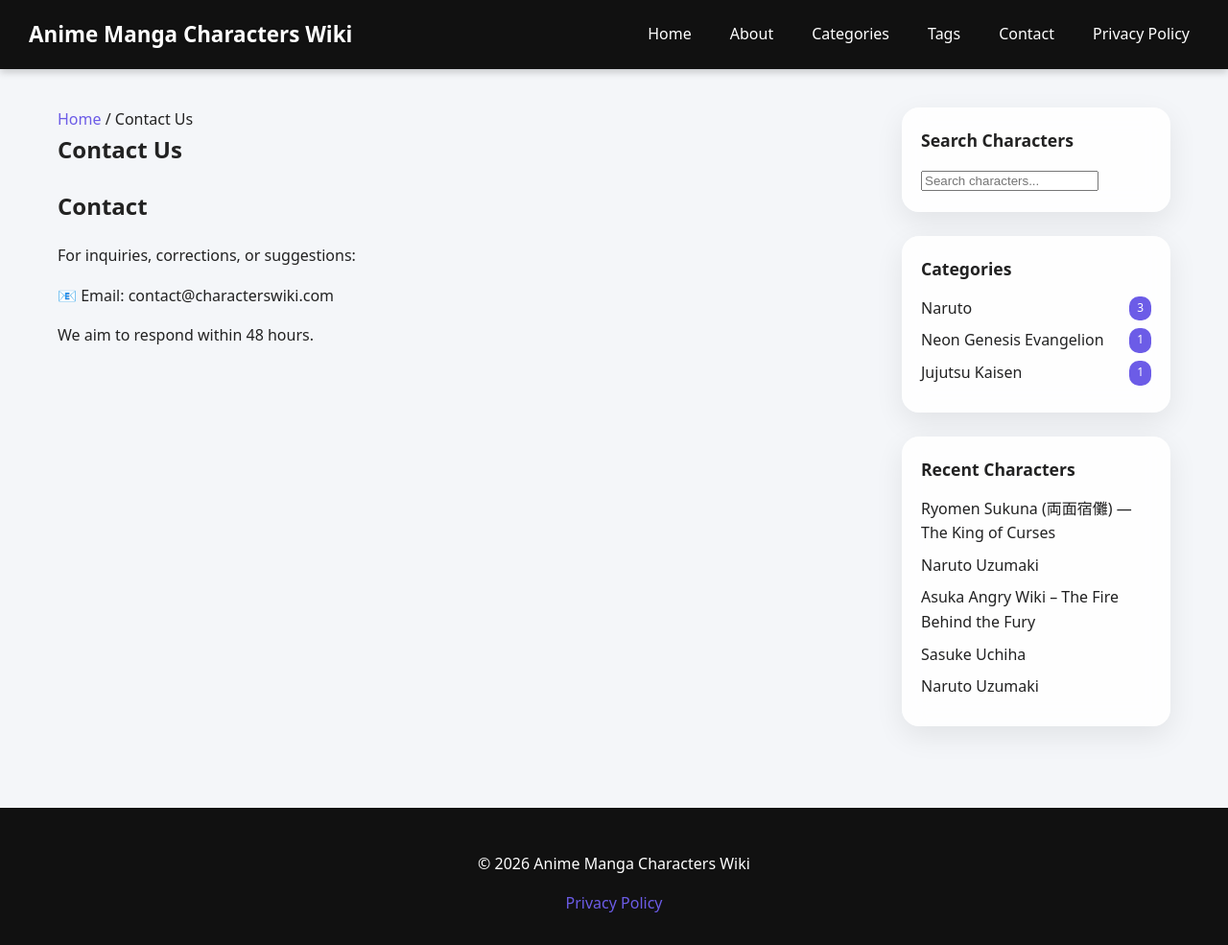
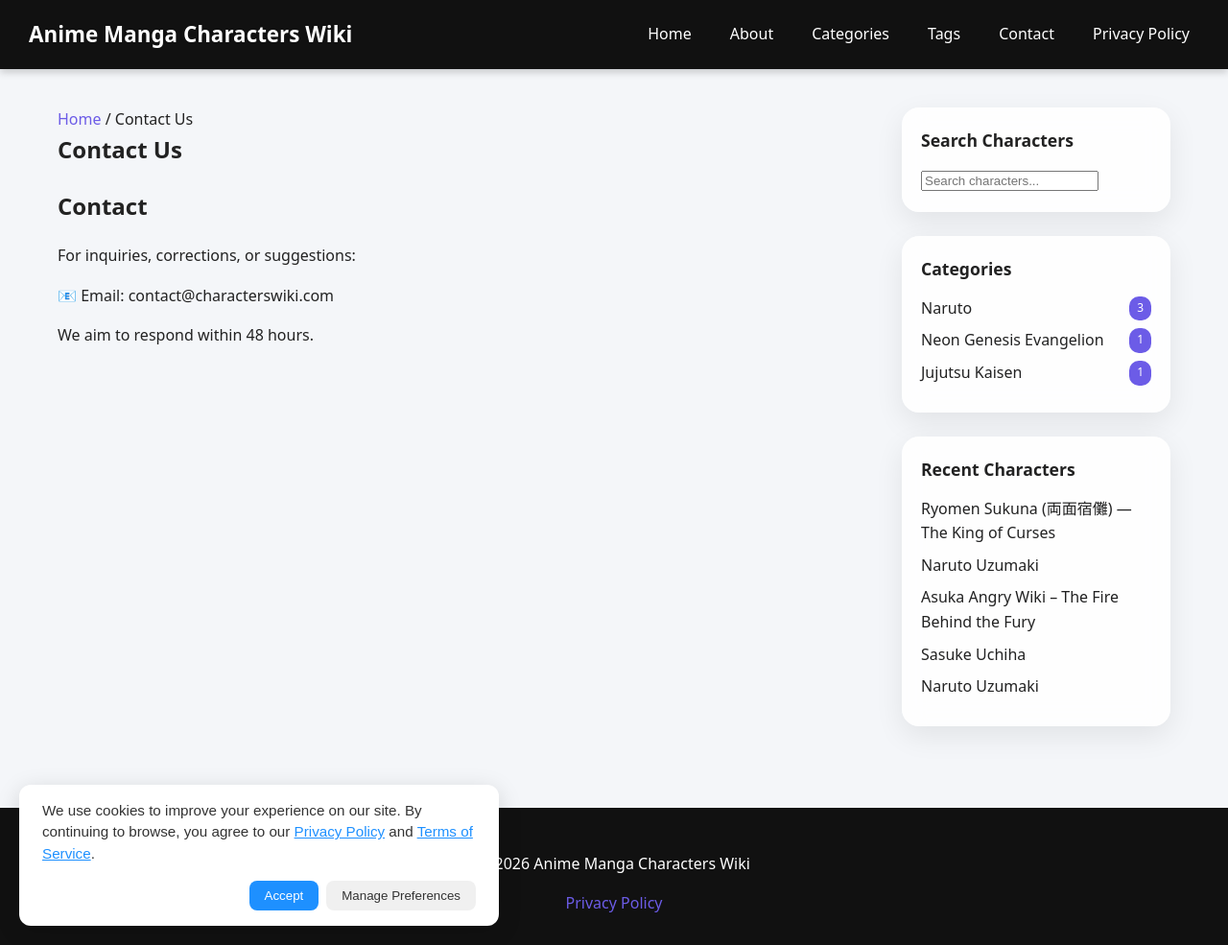
Before and after one commit to characterswiki/characters, a Jekyll site: the page built from _pages/contact.md, in a window 1280 px wide and 985 px high. Shown: the whole window at 96% size. Built offline with Jekyll 4.4.1, drawn with Linux system fonts in a browser that asks for light colours.

Commit message:
Update default.html

```diff
--- a/_layouts/default.html
+++ b/_layouts/default.html
@@ -31,6 +31,116 @@
   {% include footer.html %}
 
   <script src="{{ site.baseurl }}/assets/js/main.js"></script>
+  <!-- Cookie Consent Popup -->
+<div id="cookie-consent" class="cookie-popup">
+  <div class="cookie-content">
+    <p>
+      We use cookies to improve your experience on our site. By continuing to browse, you agree to our
+      <a href="/privacy-policy" target="_blank">Privacy Policy</a> and
+      <a href="/terms" target="_blank">Terms of Service</a>.
+    </p>
+    <div class="cookie-actions">
+      <button id="accept-cookies">Accept</button>
+      <button id="manage-cookies">Manage Preferences</button>
+    </div>
+  </div>
+</div>
+
+<style>
+/* Cookie Popup Styles */
+.cookie-popup {
+  position: fixed;
+  bottom: 20px;
+  left: 20px;
+  right: 20px;
+  max-width: 500px;
+  background: #fff;
+  border-radius: 12px;
+  box-shadow: 0 6px 24px rgba(0,0,0,0.15);
+  padding: 1rem 1.5rem;
+  font-family: sans-serif;
+  font-size: 0.95rem;
+  color: #333;
+  display: none; /* Hidden by default */
+  z-index: 9999;
+  transition: transform 0.3s ease, opacity 0.3s ease;
+}
+
+.cookie-popup.show {
+  display: block;
+  transform: translateY(0);
+  opacity: 1;
+}
+
+.cookie-content p {
+  margin: 0 0 1rem 0;
+  line-height: 1.5;
+}
+
+.cookie-content a {
+  color: #1e90ff;
+  text-decoration: underline;
+}
+
+.cookie-actions {
+  text-align: right;
+  display: flex;
+  gap: 0.5rem;
+  justify-content: flex-end;
+}
+
+.cookie-actions button {
+  padding: 0.5rem 1rem;
+  border: none;
+  border-radius: 8px;
+  cursor: pointer;
+  font-weight: 500;
+  transition: background 0.3s, color 0.3s;
+}
+
+#accept-cookies {
+  background-color: #1e90ff;
+  color: #fff;
+}
+
+#accept-cookies:hover {
+  background-color: #0077cc;
+}
+
+#manage-cookies {
+  background-color: #f0f0f0;
+  color: #333;
+}
+
+#manage-cookies:hover {
+  background-color: #e0e0e0;
+}
+</style>
+
+<script>
+// Cookie Consent Script
+document.addEventListener('DOMContentLoaded', function () {
+  const cookiePopup = document.getElementById('cookie-consent');
+  const acceptBtn = document.getElementById('accept-cookies');
+  const manageBtn = document.getElementById('manage-cookies');
+
+  // Show popup if no consent yet
+  if (!localStorage.getItem('cookieConsent')) {
+    cookiePopup.classList.add('show');
+  }
+
+  // Accept cookies
+  acceptBtn.addEventListener('click', function () {
+    localStorage.setItem('cookieConsent', 'accepted');
+    cookiePopup.classList.remove('show');
+  });
+
+  // Manage cookies - redirect to preferences or privacy
+  manageBtn.addEventListener('click', function () {
+    window.location.href = '/privacy-policy'; // Change to your manage cookies page
+  });
+});
+</script>
 
 </body>
 </html>
```
